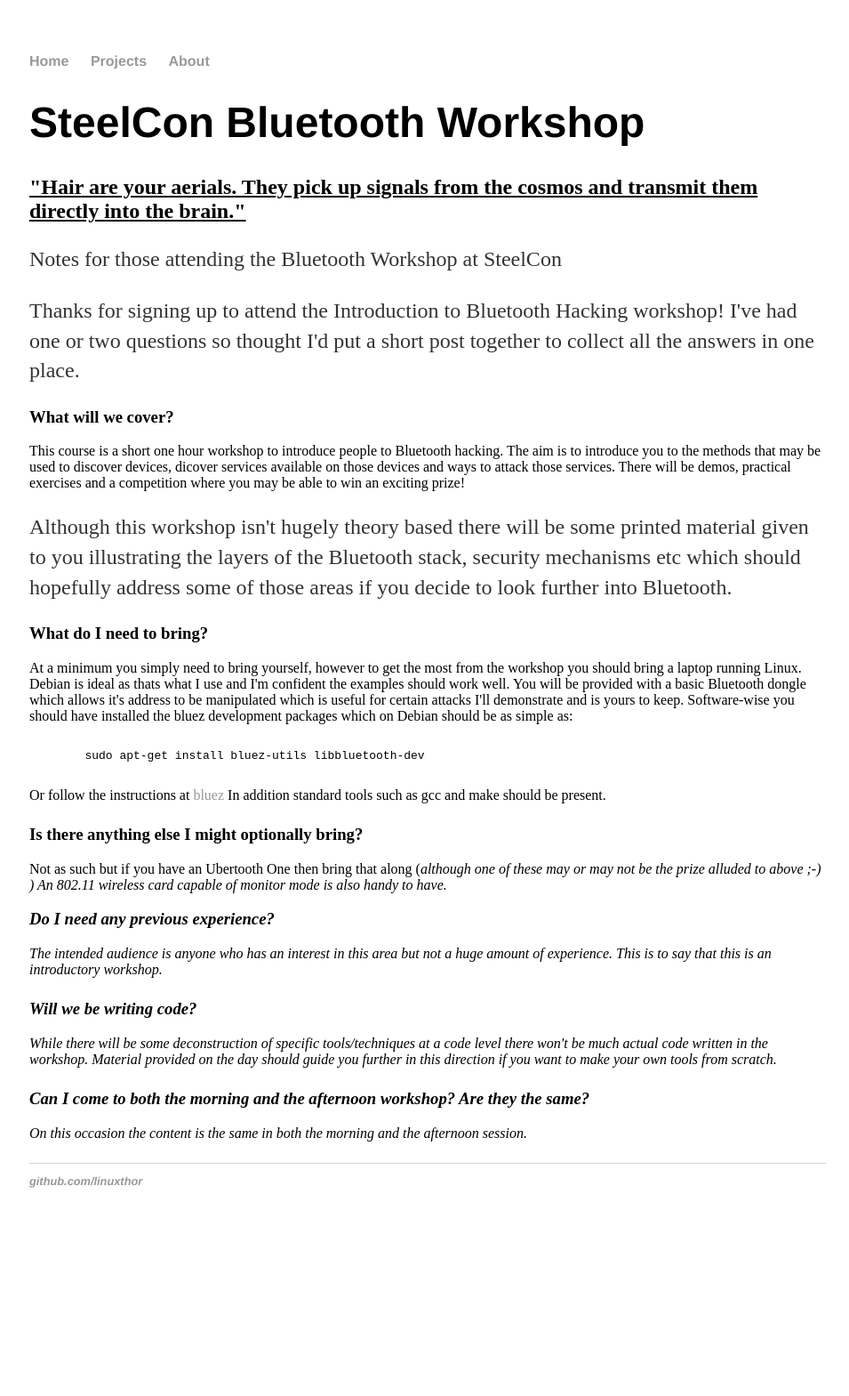
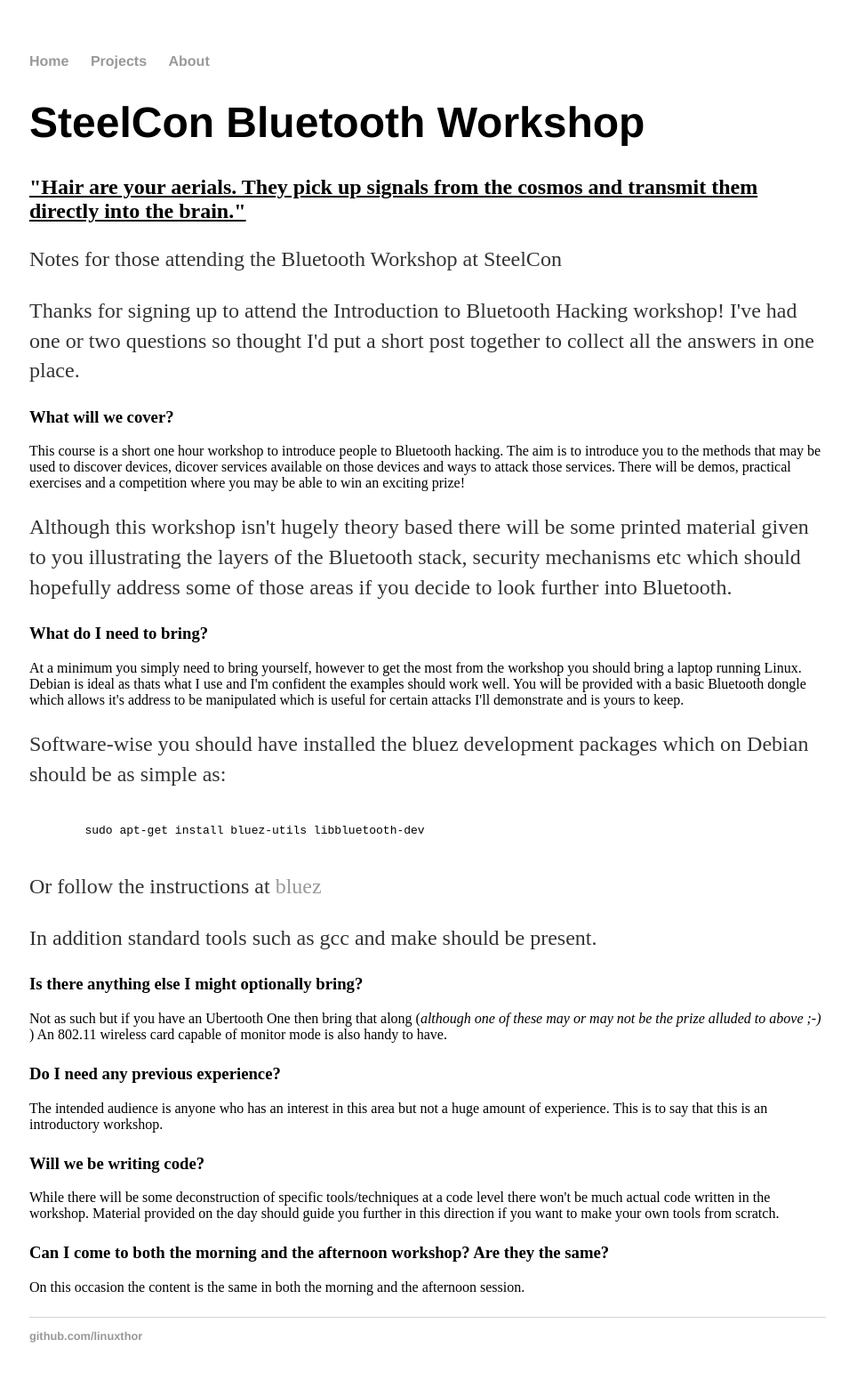
Before and after one commit to linuxthor/linuxthor.github.io, a Jekyll site: the page built from projects/steelcon-bluetooth-workshop/index.html, in a window 1280 px wide. Shown: the whole page at 89% size, without its empty margins (159-1114 px from the left). Built offline with Jekyll 4.4.1, drawn with Linux system fonts in a browser that asks for light colours; before the commit the page ends 1395 px from its top, so only the background shows below that.

Commit message:
Update index.html

```diff
--- a/projects/steelcon-bluetooth-workshop/index.html
+++ b/projects/steelcon-bluetooth-workshop/index.html
@@ -21,31 +21,27 @@
 
         <h3><b>What do I need to bring?</b></h3>
         At a minimum you simply need to bring yourself, however to get the most from the workshop you should bring a laptop running
-        Linux. Debian is ideal as thats what I use and I'm confident the examples should work well. You will be provided with a basic Bluetooth         dongle which allows it's address to be manipulated which is useful for certain attacks I'll demonstrate and is yours to keep.
-
-        Software-wise you should have installed the bluez development packages which on Debian should be as simple as:
+        Linux. Debian is ideal as thats what I use and I'm confident the examples should work well. You will be provided with a basic Bluetooth
+        dongle which allows it's address to be manipulated which is useful for certain attacks I'll demonstrate and is yours to keep.<p>
+        Software-wise you should have installed the bluez development packages which on Debian should be as simple as:<p>
         <pre><code>
         sudo apt-get install bluez-utils libbluetooth-dev
-        </code></pre>
-        Or follow the instructions at <a href=http://www.bluez.org/download/>bluez</a>
-
-        In addition standard tools such as gcc and make should be present.
-        <p>
+        </code></pre><p>
+        Or follow the instructions at <a href=http://www.bluez.org/download/>bluez</a><p>
+        In addition standard tools such as gcc and make should be present.<p>
 
         <h3><b>Is there anything else I might optionally bring?</b></h3>
-        Not as such but if you have an Ubertooth One then bring that along (<i>although one of these may or may not be the prize alluded to above        ;-) <i>) An 802.11 wireless card capable of monitor mode is also handy to have.
+        Not as such but if you have an Ubertooth One then bring that along (<i>although one of these may or may not be the prize alluded to above
+               ;-) </i>) An 802.11 wireless card capable of monitor mode is also handy to have.<p>
 
         <h3><b>Do I need any previous experience?</b></h3>
         The intended audience is anyone who has an interest in this area but not a huge amount of experience. This is to say that this is an introductory
-        workshop.
-        <p>
+        workshop.<p>
 
         <h3><b>Will we be writing code?</b></h3>
         While there will be some deconstruction of specific tools/techniques at a code level there won't be much actual code written in the workshop. Material
-        provided on the day should guide you further in this direction if you want to make your own tools from scratch.
-        <p>
+        provided on the day should guide you further in this direction if you want to make your own tools from scratch.<p>
 
        <h3><b>Can I come to both the morning and the afternoon workshop? Are they the same?</b></h3>
-       On this occasion the content is the same in both the morning and the afternoon session.
-       <p><p>
+       On this occasion the content is the same in both the morning and the afternoon session.<p><p>
 </div>
```
